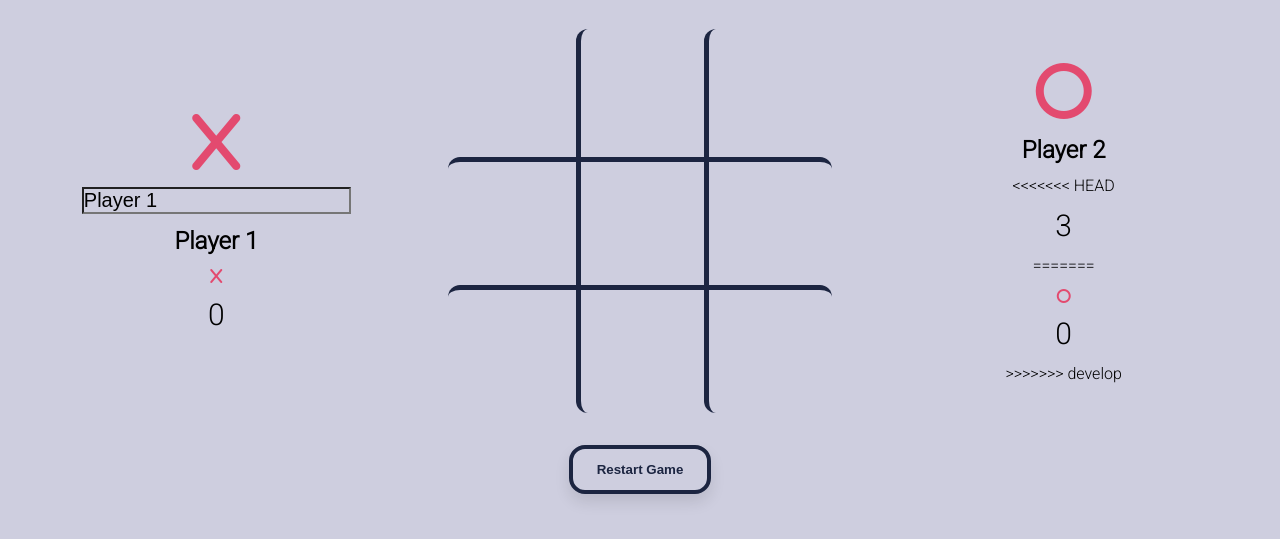
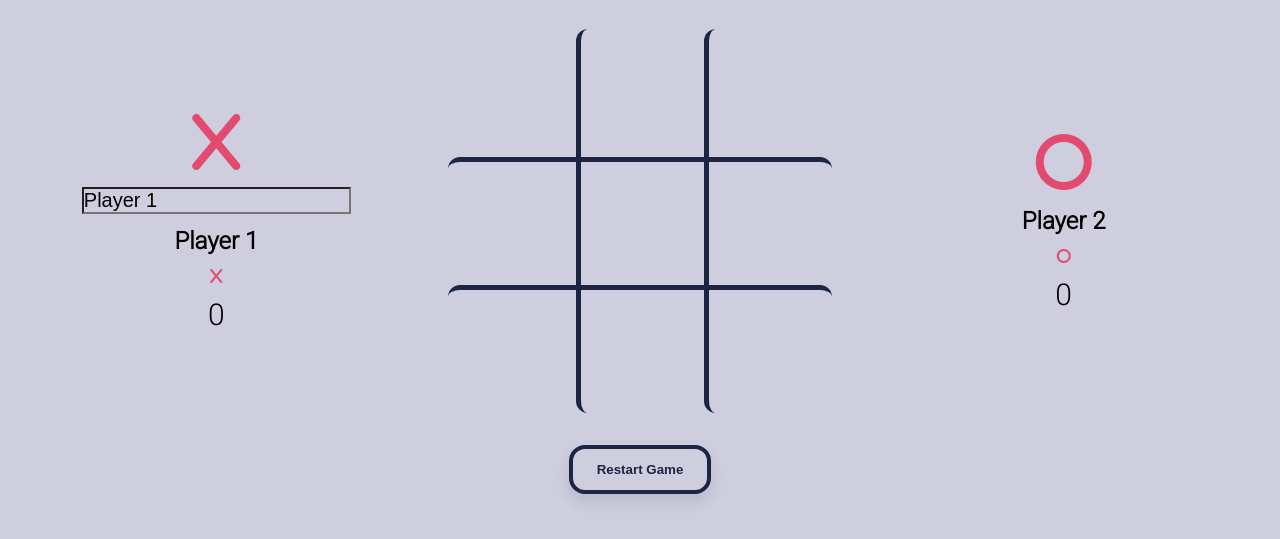
Before and after one commit to Nasir-6/Tic-Tac-Toe-Group-Project, a plain HTML site: page index.html in a window 1280 px wide. Shown: the part 57-596 px from the top of the page. Drawn offline with Linux system fonts and the light colour scheme.

Commit message:
fix merge conflicts again

```diff
--- a/index.html
+++ b/index.html
@@ -49,12 +49,8 @@
       <div class="player-2-score">
         <i class="fa-solid fa-o fa-4x"></i>
         <h2>Player 2</h2>
-<<<<<<< HEAD
-        <p id="player-two-wins">3</p>
-=======
         <i class="fa-solid fa-o"></i>
         <p id="player-two-wins">0</p>
->>>>>>> develop
       </div>
 
       <h2 id="game-result"></h2>
```
